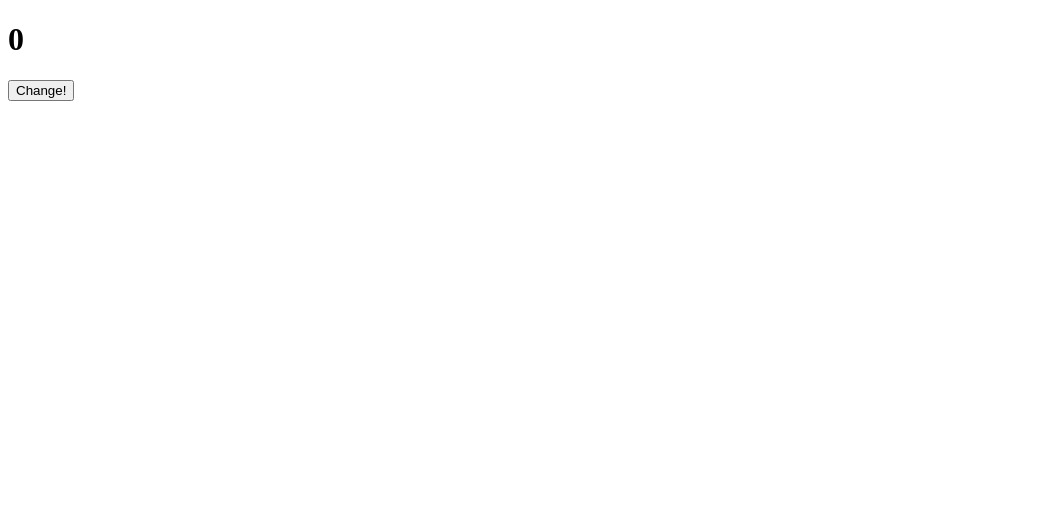
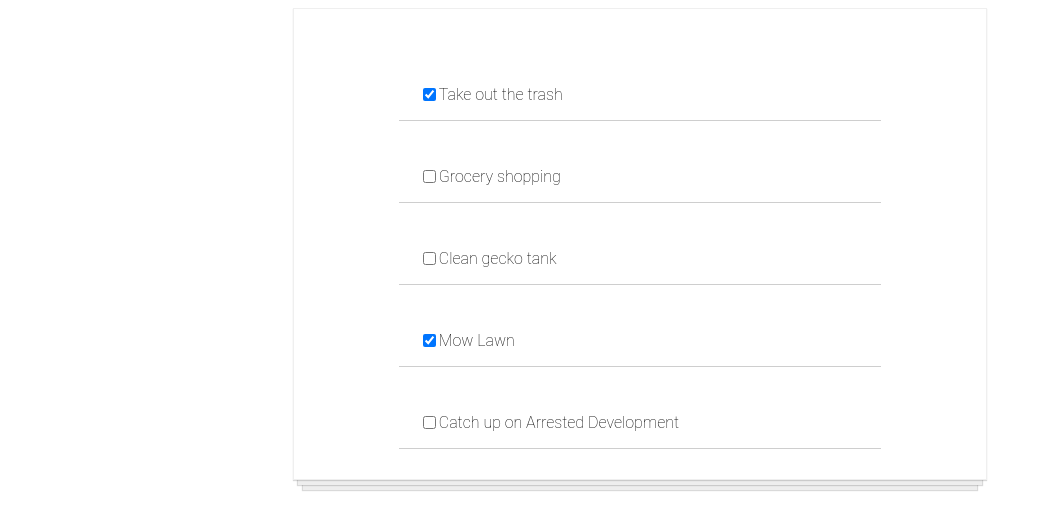
Before and after one commit to kevincwashburn/react-practice, a React (Create React App) app in the folder practice-app/: page / in a window 1280 px wide. Shown: the top 530 px of the page, without its empty margins (0-1042 px from the left). Built offline with nearby package versions, Linux system fonts and the light colour scheme.

Commit message:
TodoApp Phase 6 starter code App.js

```diff
--- a/practice-app/src/App.js
+++ b/practice-app/src/App.js
@@ -1,30 +1,29 @@
-import React, {Component} from "react";
+import React from "react";
+import TodoItem from "./TodoItem";
+import todosData from "./todosData";
 
-class App extends Component {
+class App extends React.Component {
   constructor() {
     super()
     this.state = {
-      count: 0
+      todos: todosData
     }
+    this.handleChange = this.handleChange.bind(this)
   }
 
-  handleClick() {
-  this.setState(prevState => {
-    return {
-      count: prevState.count + 1
-    }
-  })
+  handleChange(id) {
+
   }
 
   render() {
+    const todoItems = this.state.todos.map(item => <TodoItem key={item.id} item={item} />)
+
     return (
-      <div>
-        <h1>{this.state.count}</h1>
-        <button onClick={this.handleClick}>Change!</button>
+      <div className="todo-list">
+        {todoItems}
       </div>
     )
   }
-
 }
 
 export default App;
```
